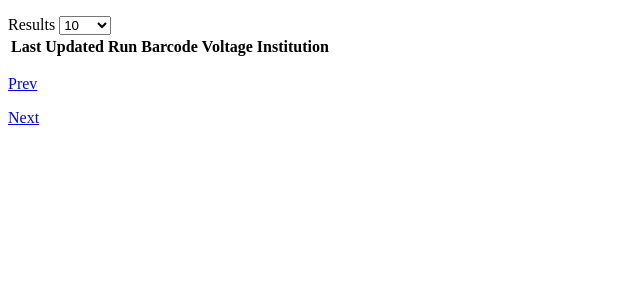
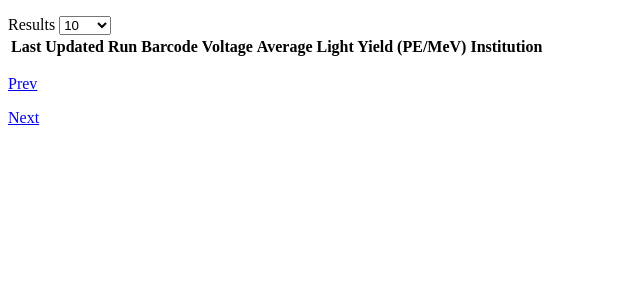
Before and after one commit to CaltechPrecisionTiming/qaqc_jig, a Flask app: template website/btl_testing/templates/module_database.html in a window 1280 px wide. Shown: the part 99-399 px from the top of the page, without its empty margins (0-640 px from the left). Run offline with Flask 3, Linux system fonts and the light colour scheme; the template is opened without the code that fills it, so the values that code supplies are empty; parts of the project's set-up code (start-up, migrations or seed data) failed here and were passed over; some libraries are stand-ins or nearby versions.

Commit message:
show average light yield

```diff
--- a/website/btl_testing/moduledb.py
+++ b/website/btl_testing/moduledb.py
@@ -112,7 +112,7 @@ def get_modules(kwargs, limit=100, offset=0, sort_by=None):
     """
     conn = engine.connect()
 
-    query = "SELECT * FROM (SELECT min(timestamp) as timestamp, run, barcode FROM data GROUP BY (run, barcode)) as channel, runs WHERE channel.run = runs.run"
+    query = "SELECT * FROM (SELECT min(timestamp) as timestamp, avg(pc_per_kev*4000/spe) as light_yield, run, barcode FROM data GROUP BY (run, barcode)) as channel, runs WHERE channel.run = runs.run"
 
     if sort_by == 'timestamp':
         query += " ORDER BY runs.timestamp DESC LIMIT %i OFFSET %i" % (limit,offset)
--- a/website/btl_testing/templates/module_database.html
+++ b/website/btl_testing/templates/module_database.html
@@ -27,6 +27,7 @@
 			    <th>Run</th>
 			    <th>Barcode</th>
 			    <th>Voltage</th>
+			    <th>Average Light Yield (PE/MeV)</th>
 			    <th>Institution</th>
 			</tr>
 		    </thead>
@@ -36,6 +37,7 @@
 			<td>{{ row['run'] }}</td>
 			<td>{{ row['barcode'] }}</td>
 			<td>{{ "%.2f" % row['voltage'] }}</td>
+			<td>{{ "%.0f" % row['light_yield'] }}</td>
 			<td>{{ row['institution'] }}</td>
 		    </tr>
 		    {% endfor %}
```
Also changed, not shown: website/btl_testing/templates/channel_status.html (+2 -8 lines), 1 other file.
